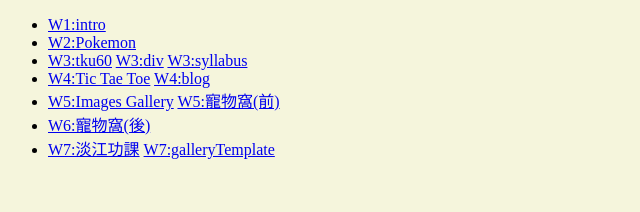
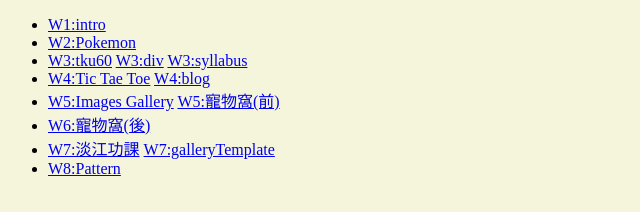
Before and after one commit to AbNormal66/107-1, a plain HTML site: page index.html in a window 1280 px wide. Shown: the full height of the page, 0-640 px from the left. Drawn offline with Linux system fonts and the light colour scheme.

Commit message:
Update index.html

```diff
--- a/index.html
+++ b/index.html
@@ -38,6 +38,9 @@
         <a href="w07/test.html">W7:淡江功課</a>
         <a href="w07/galleryTemplate .html">W7:galleryTemplate</a>
     </li>
+    <li>
+        <a href="w08/PATTERN.html">W8:Pattern</a>
+    </li>
     </ul>
 
     </body>
```
